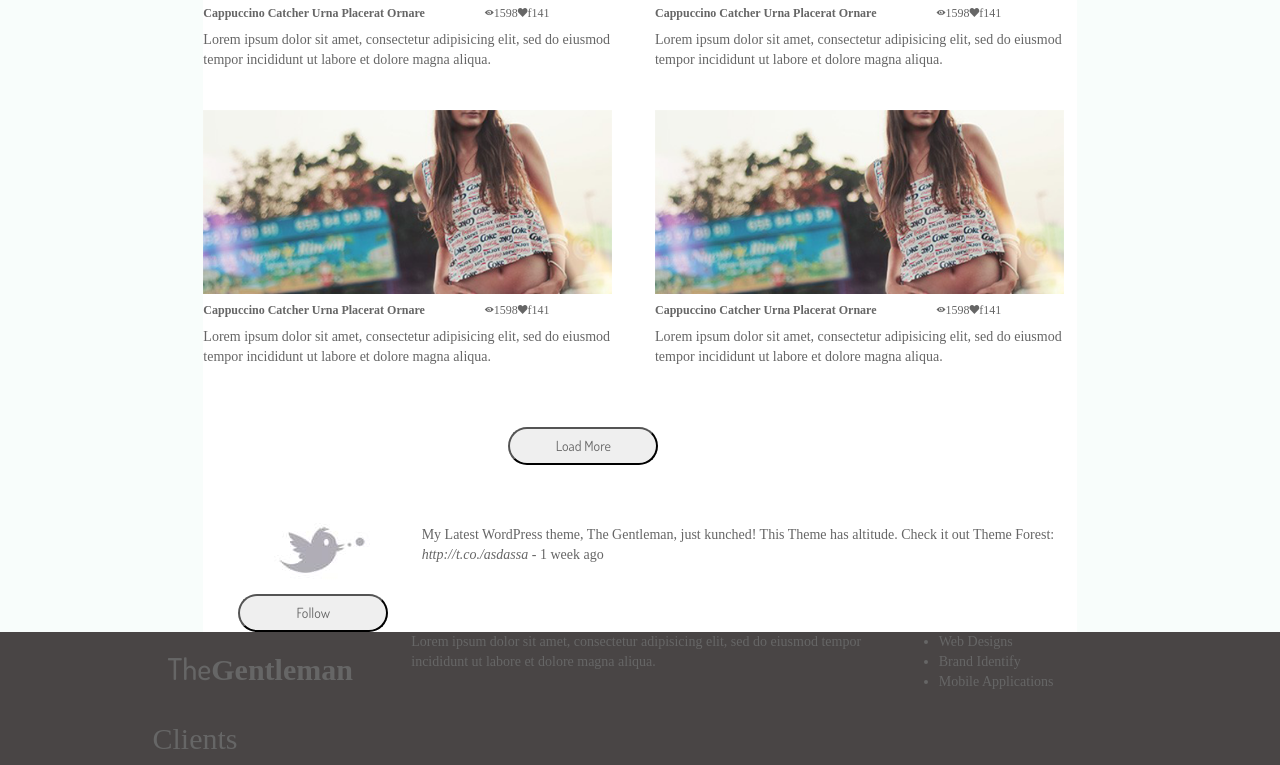
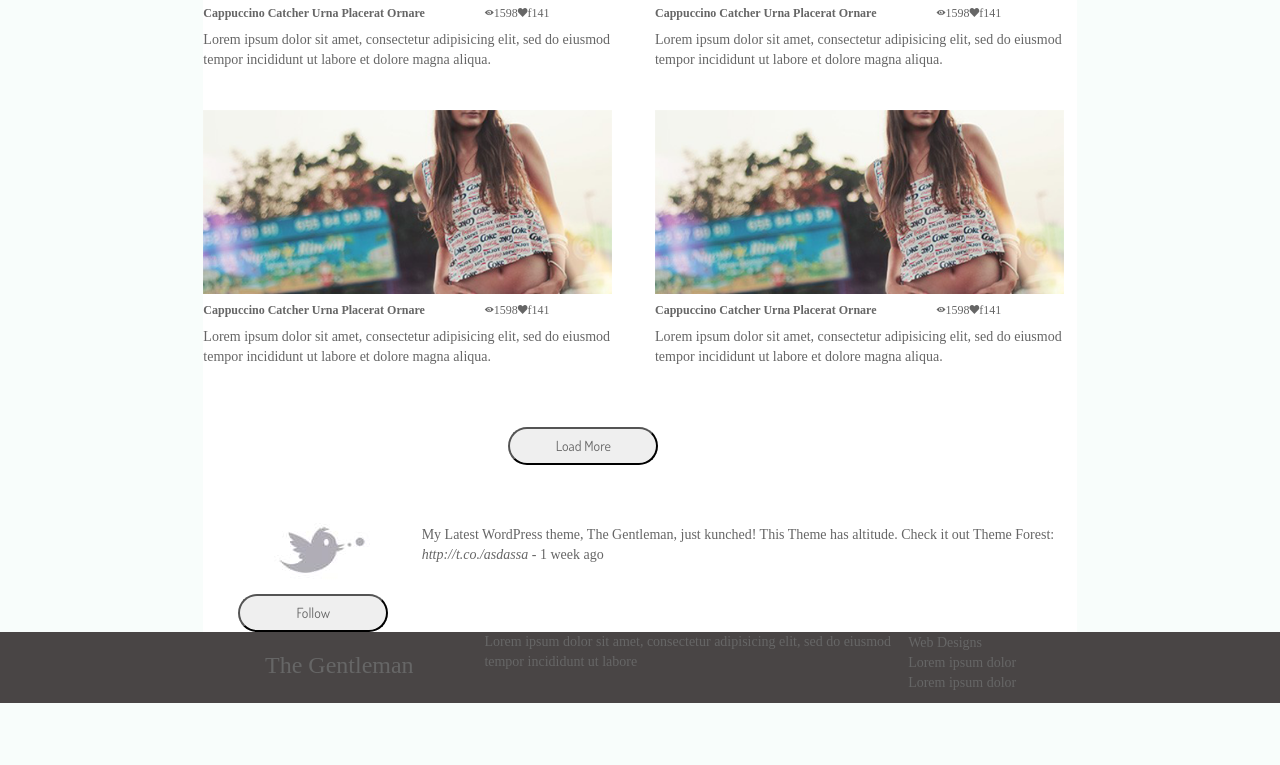
Before and after one commit to AstridMaciel/Lab-ExamenI, a plain HTML site: page index.html in a window 1280 px wide. Shown: the part 1038-1803 px from the top of the page. After the commit the page ends 1741 px from the top, so only its background shows below. Drawn offline with nearby package versions, Linux system fonts and the light colour scheme; files whose address does not match are found by name.

Commit message:
falta footer :/

```diff
--- a/css/main.css
+++ b/css/main.css
@@ -12,6 +12,9 @@ span{position: relative;left: 60px;}
 #pajaro{position: relative;left:70px;bottom: 10px;}
 #follow{position: relative;left: 50px;}
 footer{background-color: #494545;}
-.display-ib{
-	color: #666666;
+footer .list{
+	list-style-type: none;
 }
+.red{
+	color: red:;
+}
--- a/index.html
+++ b/index.html
@@ -34,7 +34,7 @@
           </div>
         <div class="col-md-4">
           <ul class="list-unstyled">
-            <li>Home</li>
+            <li class="red">Home</li>
             <li>Portafolio</li>
             <li>Services</li>
             <li>Blog</li>
@@ -144,33 +144,22 @@
   <footer>
     <div class="container">
       <div class="row">
-        <div class="col-md-1"></div>
-        <div class="col-md-10">
+        <div class="col-md-2"></div>
+        <div class="col-md-9">
           <div class="row">
             <div class="col-md-3">
-              <h2 class="display-ib">The</h2><h2 class="display-ib strong"><strong>Gentleman</strong></h2>
+              <h3>The Gentleman</h3>
             </div>
             <div class="col-md-6">
               <p>Lorem ipsum dolor sit amet, consectetur adipisicing elit, sed do eiusmod
-              tempor incididunt ut labore et dolore magna aliqua.</p>
+              tempor incididunt ut labore</p>
             </div>
-            <div class="col-md-3">
-              <ul>
-                <li>Web Designs</li>
-                <li>Brand Identify</li>
-                <li>Mobile Applications</li>
-              </ul>
-            </div>
-            <br></br>
-            <div class="row">
-              <div class="col-md-3">
-                <h2>Clients</h2>
-              </div>
-              <div class="col-md-3"></div>
-              <div class="col-md-3"></div>
-              <div class="col-md-3"></div>
-
-            </div>
+            <div class="col-md-3"></div>
+            <ul class="list">
+              <li class="red">Web Designs</li>
+              <li>Lorem ipsum dolor</li>
+              <li>Lorem ipsum dolor</li>
+            </ul>
           </div>
         </div>
         <div class="col-md-1"></div>
```
Also changed, not shown: css/common.css (line endings or trailing spaces).
